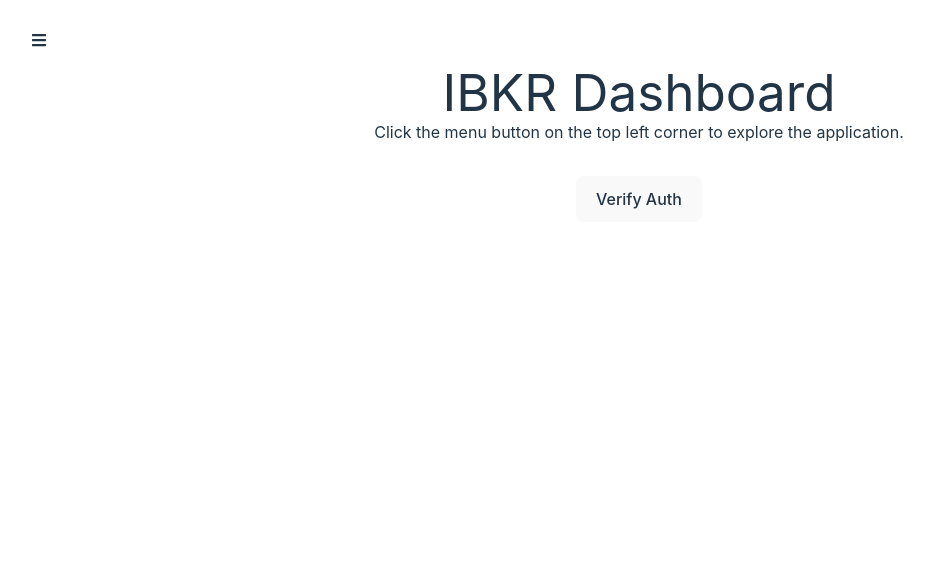
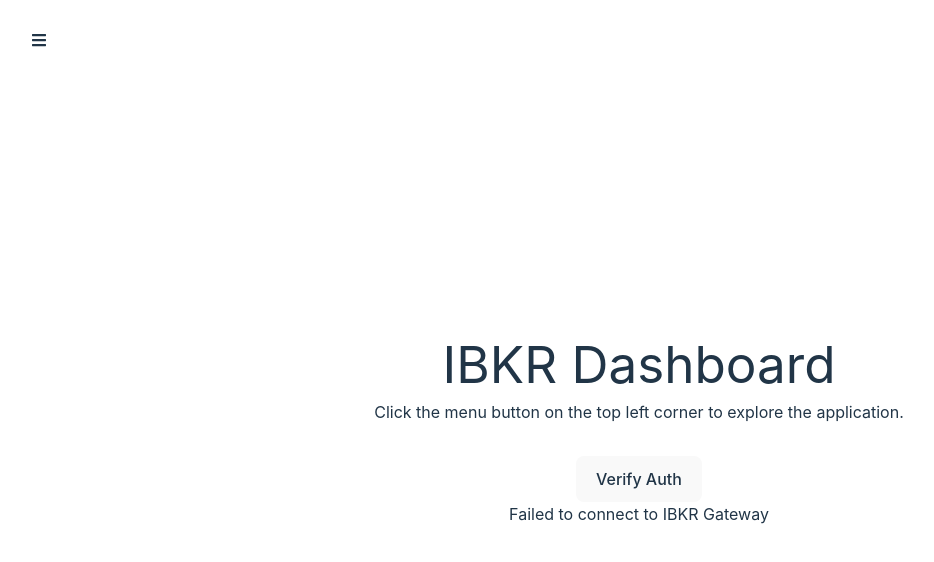
Before and after one commit to varepsilon123/IBKR-Dashboard, a React (Vite) app: page / in a window 1280 px wide. Shown: the top 562 px of the page, without its empty margins (1-935 px from the left). Built offline with nearby package versions, Linux system fonts and the light colour scheme; no server answers.

Commit message:
style: front page styling

```diff
--- a/src/App.tsx
+++ b/src/App.tsx
@@ -1,17 +1,61 @@
-import React from 'react';
+import React, { useEffect, useState } from 'react';
 import './App.css'
 import AuthCheck from './components/AuthCheck/AuthCheck'
 import Menu from './components/Menu/Menu'
 
 const App: React.FC = () => {
+  const [headerZoomed, setHeaderZoomed] = useState(true);
+  const [showParagraph, setShowParagraph] = useState(false);
+  const [showCard, setShowCard] = useState(false);
+
+  // Effect to zoom the header after 2 second
+  useEffect(() => {
+    const timer = setTimeout(() => {
+      setHeaderZoomed(false);
+    }, 1000);
+
+    return () => clearTimeout(timer);
+  }, []);
+
+  // Effect to show the paragraph 1.2 second after the header is zoomed
+  useEffect(() => {
+    const timer = setTimeout(() => {
+      setShowParagraph(true);
+    }, 1200);
+
+    return () => clearTimeout(timer);
+  }, [headerZoomed]);
+
+  // Effect to show the card after the paragraph is shown
+  useEffect(() => {
+    if (showParagraph) {
+      const cardTimer = setTimeout(() => {
+        setShowCard(true);
+      }, 700);
+
+      return () => clearTimeout(cardTimer);
+    }
+  }, [showParagraph]);
+
   return (
     <div className="relative">
       <Menu />
-      <h1 className="mt-4">IBKR Dashboard</h1>
-      <p>Click the menu button on the top left corner to explore the application.</p>
-      <div className="card">
-        <AuthCheck />
-      </div>
+      <h1
+        className={`transition-all duration-1000 ease-in-out ${
+          headerZoomed
+            ? 'scale-125' : 'scale-100'
+        } mt-72 text-center animate-fadeIn`}
+      >IBKR Dashboard</h1>
+      {showParagraph && (
+        <p className="mt-2 animate-fadeIn">
+          Click the menu button on the top left corner to explore the application.
+        </p>
+      )}
+      {showCard && (
+        <div className="card animate-fadeIn">
+          <AuthCheck />
+        </div>
+      )}
     </div>
   )
 }
```
